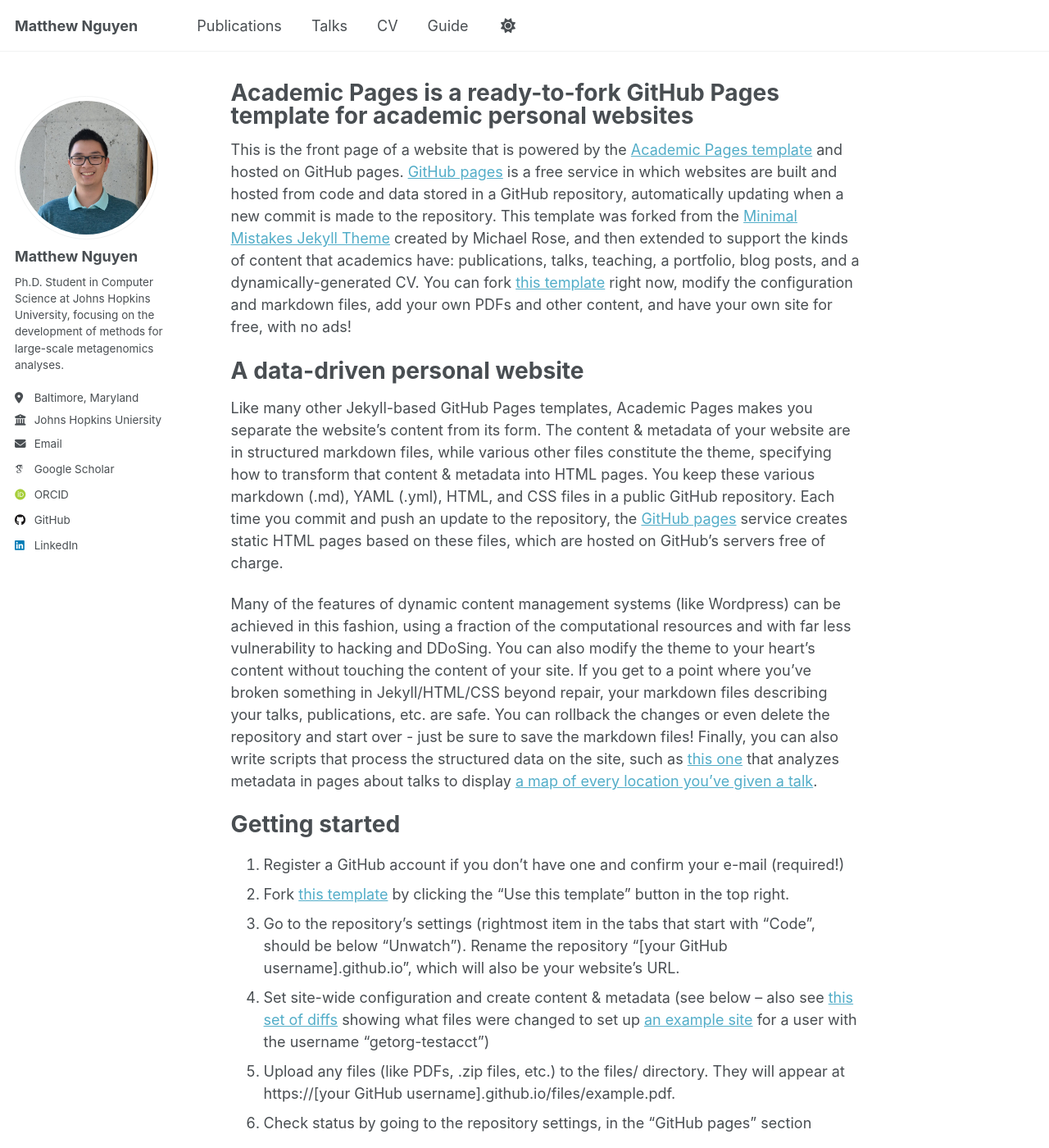
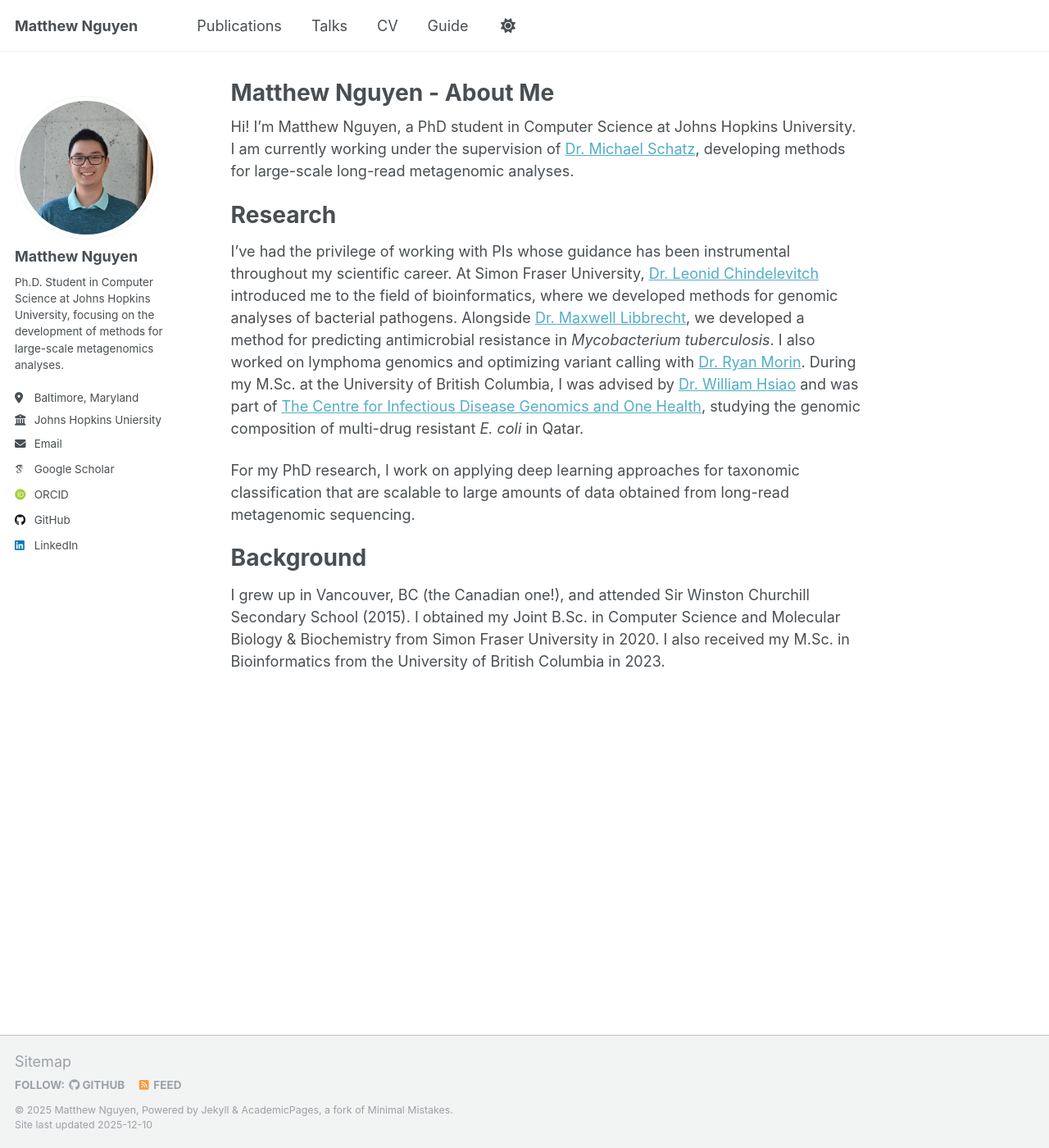
Before and after one commit to matnguyen/matnguyen.github.io, a Jekyll site: the page built from _pages/about.md, in a window 1280 px wide and 1400 px high. Shown: the whole window at 82% size. Built offline with Jekyll 4.4.1, drawn with Linux system fonts in a browser that asks for light colours; some web fonts are replaced; some of the changed text lies outside the part shown.

Commit message:
Modify About page

```diff
--- a/_pages/about.md
+++ b/_pages/about.md
@@ -1,49 +1,20 @@
 ---
 permalink: /
-title: "Academic Pages is a ready-to-fork GitHub Pages template for academic personal websites"
+title: "Matthew Nguyen - About Me"
 author_profile: true
 redirect_from:
   - /about/
   - /about.html
 ---
 
-This is the front page of a website that is powered by the [Academic Pages template](https://github.com/academicpages/academicpages.github.io) and hosted on GitHub pages. [GitHub pages](https://pages.github.com) is a free service in which websites are built and hosted from code and data stored in a GitHub repository, automatically updating when a new commit is made to the repository. This template was forked from the [Minimal Mistakes Jekyll Theme](https://mmistakes.github.io/minimal-mistakes/) created by Michael Rose, and then extended to support the kinds of content that academics have: publications, talks, teaching, a portfolio, blog posts, and a dynamically-generated CV. You can fork [this template](https://github.com/academicpages/academicpages.github.io) right now, modify the configuration and markdown files, add your own PDFs and other content, and have your own site for free, with no ads!
+Hi! I'm Matthew Nguyen, a PhD student in Computer Science at Johns Hopkins University. I am currently working under the supervision of [Dr. Michael Schatz](https://schatz-lab.org/), developing methods for large-scale long-read metagenomic analyses.
 
-A data-driven personal website
+Research
 ======
-Like many other Jekyll-based GitHub Pages templates, Academic Pages makes you separate the website's content from its form. The content & metadata of your website are in structured markdown files, while various other files constitute the theme, specifying how to transform that content & metadata into HTML pages. You keep these various markdown (.md), YAML (.yml), HTML, and CSS files in a public GitHub repository. Each time you commit and push an update to the repository, the [GitHub pages](https://pages.github.com/) service creates static HTML pages based on these files, which are hosted on GitHub's servers free of charge.
+I’ve had the privilege of working with PIs whose guidance has been instrumental throughout my scientific career. At Simon Fraser University, [Dr. Leonid Chindelevitch](https://profiles.imperial.ac.uk/l.chindelevitch) introduced me to the field of bioinformatics, where we developed methods for genomic analyses of bacterial pathogens. Alongside [Dr. Maxwell Libbrecht](https://www.libbrechtlab.com/), we developed a method for predicting antimicrobial resistance in _Mycobacterium tuberculosis_. I also worked on lymphoma genomics and optimizing variant calling with [Dr. Ryan Morin](https://morinlab.github.io/team/). During my M.Sc. at the University of British Columbia, I was advised by [Dr. William Hsiao](https://www.sfu.ca/fhs/about/people/profiles/william-hsiao.html) and was part of [The Centre for Infectious Disease Genomics and One Health](https://cidgoh.ca/), studying the genomic composition of multi-drug resistant _E. coli_ in Qatar.
 
-Many of the features of dynamic content management systems (like Wordpress) can be achieved in this fashion, using a fraction of the computational resources and with far less vulnerability to hacking and DDoSing. You can also modify the theme to your heart's content without touching the content of your site. If you get to a point where you've broken something in Jekyll/HTML/CSS beyond repair, your markdown files describing your talks, publications, etc. are safe. You can rollback the changes or even delete the repository and start over - just be sure to save the markdown files! Finally, you can also write scripts that process the structured data on the site, such as [this one](https://github.com/academicpages/academicpages.github.io/blob/master/talkmap.ipynb) that analyzes metadata in pages about talks to display [a map of every location you've given a talk](https://academicpages.github.io/talkmap.html).
+For my PhD research, I work on applying deep learning approaches for taxonomic classification that are scalable to large amounts of data obtained from long-read metagenomic sequencing.
 
-Getting started
+Background
 ======
-1. Register a GitHub account if you don't have one and confirm your e-mail (required!)
-1. Fork [this template](https://github.com/academicpages/academicpages.github.io) by clicking the "Use this template" button in the top right.
-1. Go to the repository's settings (rightmost item in the tabs that start with "Code", should be below "Unwatch"). Rename the repository "[your GitHub username].github.io", which will also be your website's URL.
-1. Set site-wide configuration and create content & metadata (see below -- also see [this set of diffs](http://archive.is/3TPas) showing what files were changed to set up [an example site](https://getorg-testacct.github.io) for a user with the username "getorg-testacct")
-1. Upload any files (like PDFs, .zip files, etc.) to the files/ directory. They will appear at https://[your GitHub username].github.io/files/example.pdf.
-1. Check status by going to the repository settings, in the "GitHub pages" section
-
-Site-wide configuration
-------
-The main configuration file for the site is in the base directory in [_config.yml](https://github.com/academicpages/academicpages.github.io/blob/master/_config.yml), which defines the content in the sidebars and other site-wide features. You will need to replace the default variables with ones about yourself and your site's github repository. The configuration file for the top menu is in [_data/navigation.yml](https://github.com/academicpages/academicpages.github.io/blob/master/_data/navigation.yml). For example, if you don't have a portfolio or blog posts, you can remove those items from that navigation.yml file to remove them from the header.
-
-Create content & metadata
-------
-For site content, there is one markdown file for each type of content, which are stored in directories like _publications, _talks, _posts, _teaching, or _pages. For example, each talk is a markdown file in the [_talks directory](https://github.com/academicpages/academicpages.github.io/tree/master/_talks). At the top of each markdown file is structured data in YAML about the talk, which the theme will parse to do lots of cool stuff. The same structured data about a talk is used to generate the list of talks on the [Talks page](https://academicpages.github.io/talks), each [individual page](https://academicpages.github.io/talks/2012-03-01-talk-1) for specific talks, the talks section for the [CV page](https://academicpages.github.io/cv), and the [map of places you've given a talk](https://academicpages.github.io/talkmap.html) (if you run this [python file](https://github.com/academicpages/academicpages.github.io/blob/master/talkmap.py) or [Jupyter notebook](https://github.com/academicpages/academicpages.github.io/blob/master/talkmap.ipynb), which creates the HTML for the map based on the contents of the _talks directory).
-
-**Markdown generator**
-
-The repository includes [a set of Jupyter notebooks](https://github.com/academicpages/academicpages.github.io/tree/master/markdown_generator
-) that converts a CSV containing structured data about talks or presentations into individual markdown files that will be properly formatted for the Academic Pages template. The sample CSVs in that directory are the ones I used to create my own personal website at stuartgeiger.com. My usual workflow is that I keep a spreadsheet of my publications and talks, then run the code in these notebooks to generate the markdown files, then commit and push them to the GitHub repository.
-
-How to edit your site's GitHub repository
-------
-Many people use a git client to create files on their local computer and then push them to GitHub's servers. If you are not familiar with git, you can directly edit these configuration and markdown files directly in the github.com interface. Navigate to a file (like [this one](https://github.com/academicpages/academicpages.github.io/blob/master/_talks/2012-03-01-talk-1.md) and click the pencil icon in the top right of the content preview (to the right of the "Raw | Blame | History" buttons). You can delete a file by clicking the trashcan icon to the right of the pencil icon. You can also create new files or upload files by navigating to a directory and clicking the "Create new file" or "Upload files" buttons.
-
-Example: editing a markdown file for a talk
-![Editing a markdown file for a talk](/images/editing-talk.png)
-
-For more info
-------
-More info about configuring Academic Pages can be found in [the guide](https://academicpages.github.io/markdown/), the [growing wiki](https://github.com/academicpages/academicpages.github.io/wiki), and you can always [ask a question on GitHub](https://github.com/academicpages/academicpages.github.io/discussions). The [guides for the Minimal Mistakes theme](https://mmistakes.github.io/minimal-mistakes/docs/configuration/) (which this theme was forked from) might also be helpful.
+I grew up in Vancouver, BC (the Canadian one!), and attended Sir Winston Churchill Secondary School (2015). I obtained my Joint B.Sc. in Computer Science and Molecular Biology & Biochemistry from Simon Fraser University in 2020. I also received my M.Sc. in Bioinformatics from the University of British Columbia in 2023.
```
